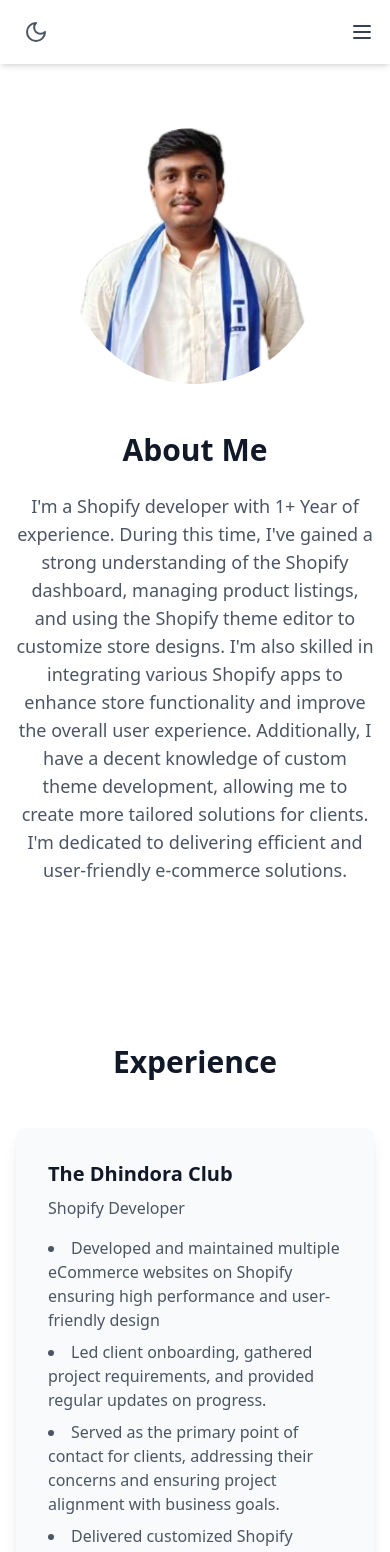
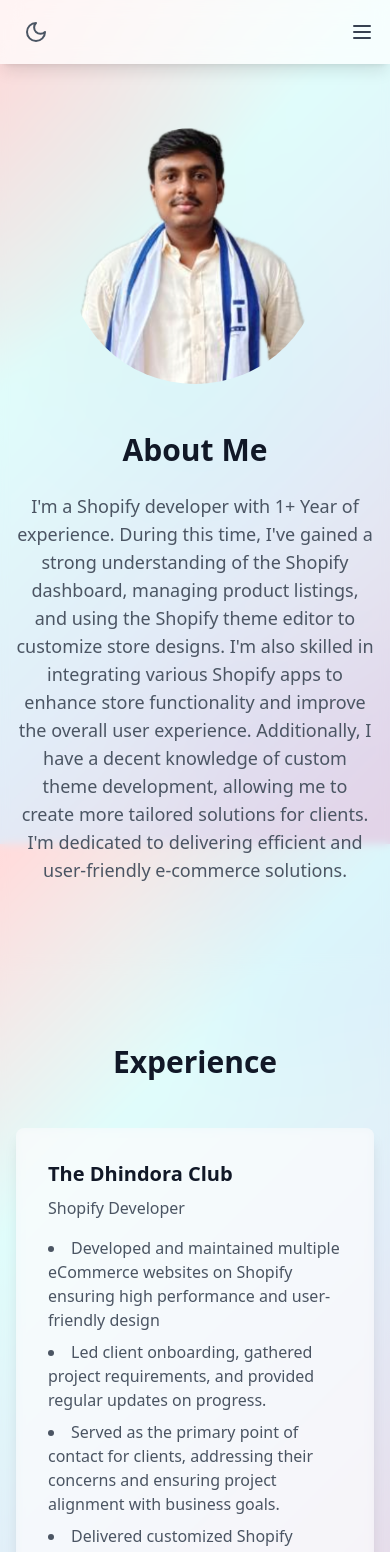
Before and after one commit to ZecTox/ZecTox-Portfolio, a React (Vite) app: page / in a window 390 px wide. Shown: the top 1552 px of the page. Built offline with nearby package versions, Linux system fonts and the light colour scheme.

Commit message:
added bg effects

```diff
--- a/src/App.tsx
+++ b/src/App.tsx
@@ -4,7 +4,6 @@ import { motion, AnimatePresence } from 'framer-motion';
 import { useInView } from 'react-intersection-observer';
 import { Link } from 'react-scroll';
 import tejasImage from './image.png';
-
 
 function App() {
   const [isMenuOpen, setIsMenuOpen] = useState(false);
@@ -46,20 +45,27 @@ function App() {
   ];
 
   return (
-    <div className={`min-h-screen ${isDarkMode ? 'dark bg-gray-900' : 'bg-gray-50'} transition-colors duration-300`}>
+    <div className={`min-h-screen relative ${isDarkMode ? 'dark animated-gradient-dark' : 'animated-gradient'}`}>
+      {/* Animated Background Shapes */}
+      <div className="shapes">
+        <div className="shape shape-1"></div>
+        <div className="shape shape-2"></div>
+        <div className="shape shape-3"></div>
+      </div>
+
       {/* Header/Navigation */}
       <motion.nav
         initial={{ y: -100 }}
         animate={{ y: 0 }}
         transition={{ duration: 0.5 }}
-        className={`fixed w-full top-0 z-50 ${isDarkMode ? 'bg-gray-900/90' : 'bg-white/90'} shadow-md backdrop-blur-sm`}
+        className={`fixed w-full top-0 z-50 ${isDarkMode ? 'bg-gray-900/70' : 'bg-white/70'} shadow-lg backdrop-blur-md glass`}
       >
         <div className="max-w-7xl mx-auto px-4 sm:px-6 lg:px-8">
           <div className="flex justify-between h-16">
             <div className="flex items-center space-x-4">
               <button
                 onClick={() => setIsDarkMode(!isDarkMode)}
-                className={`p-2 rounded-lg ${isDarkMode ? 'text-yellow-400 hover:bg-gray-800' : 'text-gray-600 hover:bg-gray-100'}`}
+                className={`p-2 rounded-lg ${isDarkMode ? 'text-yellow-400 hover:bg-gray-800/50' : 'text-gray-600 hover:bg-gray-100/50'} transition-all duration-300`}
               >
                 {isDarkMode ? <Sun size={24} /> : <Moon size={24} />}
               </button>
@@ -72,8 +78,8 @@ function App() {
                   spy={true}
                   smooth={true}
                   offset={-70}
-                  duration={100}
-                  className={`cursor-pointer ${isDarkMode ? 'text-gray-300 hover:text-blue-400' : 'text-gray-700 hover:text-blue-600'} transition-colors`}
+                  duration={500}
+                  className={`cursor-pointer ${isDarkMode ? 'text-gray-300 hover:text-blue-400' : 'text-gray-700 hover:text-blue-600'} transition-all duration-300`}
                 >
                   <motion.span
                     whileHover={{ scale: 1.1 }}
@@ -103,7 +109,7 @@ function App() {
               initial={{ opacity: 0, height: 0 }}
               animate={{ opacity: 1, height: 'auto' }}
               exit={{ opacity: 0, height: 0 }}
-              className={`sm:hidden ${isDarkMode ? 'bg-gray-900' : 'bg-white'}`}
+              className={`sm:hidden ${isDarkMode ? 'bg-gray-900/90' : 'bg-white/90'} backdrop-blur-md`}
             >
               <div className="px-2 pt-2 pb-3 space-y-1">
                 {navItems.map((item) => (
@@ -114,7 +120,7 @@ function App() {
                     smooth={true}
                     offset={-70}
                     duration={500}
-                    className={`block px-3 py-2 ${isDarkMode ? 'text-gray-300 hover:text-blue-400' : 'text-gray-700 hover:text-blue-600'} transition-colors`}
+                    className={`block px-3 py-2 ${isDarkMode ? 'text-gray-300 hover:text-blue-400' : 'text-gray-700 hover:text-blue-600'} transition-all duration-300`}
                     onClick={() => setIsMenuOpen(false)}
                   >
                     <motion.span
@@ -130,8 +136,10 @@ function App() {
         </AnimatePresence>
       </motion.nav>
 
+      {/* Content Sections */}
+      <div className="relative z-10">
         {/* About Section */}
-      <section id="about" className={`pt-32 pb-20 ${isDarkMode ? 'bg-gray-900' : 'bg-white'}`}>
+        <section id="about" className={`pt-32 pb-20 ${isDarkMode ? 'bg-gray-900/50' : 'bg-white/50'} backdrop-blur-sm`}>
           <div className="max-w-7xl mx-auto px-4 sm:px-6 lg:px-8">
             <motion.div
               ref={aboutRef}
@@ -166,7 +174,7 @@ function App() {
         </section>
 
         {/* Experience Section */}
-      <section id="experience" className={`py-20 ${isDarkMode ? 'bg-gray-900' : 'bg-white'}`}>
+        <section id="experience" className={`py-20 ${isDarkMode ? 'bg-gray-900/50' : 'bg-white/50'} backdrop-blur-sm`}>
           <div className="max-w-7xl mx-auto px-4 sm:px-6 lg:px-8">
             <motion.h2
               initial={{ opacity: 0, y: 20 }}
@@ -209,7 +217,7 @@ function App() {
                   whileInView={{ opacity: 1, x: 0 }}
                   viewport={{ once: true }}
                   whileHover={{ scale: 1.02 }}
-                className={`rounded-lg p-8 shadow-lg transition-all duration-300 ${isDarkMode ? 'bg-gray-800' : 'bg-gray-50'}`}
+                  className={`rounded-lg p-8 shadow-lg transition-all duration-300 ${isDarkMode ? 'bg-gray-800/50' : 'bg-gray-50/50'} backdrop-blur-sm`}
                 >
                   <h3 className={`text-xl font-semibold ${isDarkMode ? 'text-gray-300' : 'text-gray-900'}`}>{job.company}</h3>
                   <p className={`mt-2 ${isDarkMode ? 'text-gray-400' : 'text-gray-600'}`}>{job.role}</p>
@@ -233,7 +241,7 @@ function App() {
         </section>
 
         {/* Projects Section */}
-      <section id="projects" className={`py-20 ${isDarkMode ? 'bg-gray-800' : 'bg-gray-50'}`}>
+        <section id="projects" className={`py-20 ${isDarkMode ? 'bg-gray-800/50' : 'bg-gray-50/50'} backdrop-blur-sm`}>
           <div className="max-w-7xl mx-auto px-4 sm:px-6 lg:px-8">
             <motion.h2
               initial={{ opacity: 0, y: 20 }}
@@ -246,13 +254,76 @@ function App() {
 
             <div className="space-y-8">
               {[
-              { name: 'Total Ingredients', url: 'https://total-ingredients.com/' },
-              { name: 'Floaterz', url: 'https://floaterz.com/' },
-              { name: 'Lovebomb', url: 'https://www.lovebomb.co.in/' },
-              { name: 'Veloara Luxury', url: 'https://veloaraluxury.com/' },
-              { name: 'Dang Shoes', url: 'https://www.dangshoes.com/' },
-              { name: 'Silaye', url: 'https://silaye.in/' },
-              { name: 'The Trianglemart', url: 'https://thetrianglemart.com/' },
+                {
+                  name: 'Total Ingredients',
+                  url: 'https://total-ingredients.com/',
+                  contributions: [
+                    "Implemented custom theme modifications",
+                    "Integrated payment gateways and shipping solutions",
+                    "Optimized site performance and SEO",
+                    "Set up product inventory and variants"
+                  ]
+                },
+                {
+                  name: 'Floaterz',
+                  url: 'https://floaterz.com/',
+                  contributions: [
+                    "Customized theme design and functionality",
+                    "Implemented responsive layouts",
+                    "Set up product collections and filters",
+                    "Integrated third-party apps"
+                  ]
+                },
+                {
+                  name: 'Lovebomb',
+                  url: 'https://www.lovebomb.co.in/',
+                  contributions: [
+                    "Developed custom theme features",
+                    "Optimized checkout process",
+                    "Implemented marketing tools",
+                    "Enhanced mobile experience"
+                  ]
+                },
+                {
+                  name: 'Veloara Luxury',
+                  url: 'https://veloaraluxury.com/',
+                  contributions: [
+                    "Created luxury shopping experience",
+                    "Implemented advanced filtering",
+                    "Set up inventory management",
+                    "Optimized site speed"
+                  ]
+                },
+                {
+                  name: 'Dang Shoes',
+                  url: 'https://www.dangshoes.com/',
+                  contributions: [
+                    "Customized product display",
+                    "Implemented size guide",
+                    "Enhanced product filtering",
+                    "Optimized mobile navigation"
+                  ]
+                },
+                {
+                  name: 'Silaye',
+                  url: 'https://silaye.in/',
+                  contributions: [
+                    "Developed custom theme elements",
+                    "Set up product variants",
+                    "Implemented search functionality",
+                    "Enhanced user experience"
+                  ]
+                },
+                {
+                  name: 'The Trianglemart',
+                  url: 'https://thetrianglemart.com/',
+                  contributions: [
+                    "Customized theme design",
+                    "Implemented product organization",
+                    "Enhanced site navigation",
+                    "Optimized performance"
+                  ]
+                }
               ].map((store, index) => (
                 <motion.div
                   key={store.name}
@@ -261,7 +332,7 @@ function App() {
                   viewport={{ once: true }}
                   transition={{ delay: index * 0.1 }}
                   whileHover={{ scale: 1.02 }}
-                className={`rounded-lg shadow-lg overflow-hidden ${isDarkMode ? 'bg-gray-900' : 'bg-white'}`}
+                  className={`rounded-lg shadow-lg overflow-hidden ${isDarkMode ? 'bg-gray-900/50' : 'bg-white/50'} backdrop-blur-sm`}
                 >
                   <div className="flex flex-col md:flex-row">
                     <div className="w-full md:w-1/2 p-6">
@@ -281,11 +352,16 @@ function App() {
                         className="w-full rounded-lg shadow-md"
                       />
                     </div>
-                  <div className={`w-full md:w-1/2 p-6 ${isDarkMode ? 'bg-gray-800' : 'bg-gray-50'}`}>
+                    <div className={`w-full md:w-1/2 p-6 ${isDarkMode ? 'bg-gray-800/50' : 'bg-gray-50/50'}`}>
                       <h4 className={`text-xl font-semibold mb-4 ${isDarkMode ? 'text-gray-300' : 'text-gray-900'}`}>My Contributions</h4>
-                    <p className={isDarkMode ? 'text-gray-400' : 'text-gray-600'}>
-                      [Your contributions for {store.name} will go here. Please add details about your specific role, implementations, improvements, and achievements for this project.]
-                    </p>
+                      <ul className={`space-y-2 ${isDarkMode ? 'text-gray-400' : 'text-gray-600'}`}>
+                        {store.contributions.map((contribution, i) => (
+                          <li key={i} className="flex items-start">
+                            <span className="mr-2">•</span>
+                            <span>{contribution}</span>
+                          </li>
+                        ))}
+                      </ul>
                     </div>
                   </div>
                 </motion.div>
@@ -295,7 +371,7 @@ function App() {
         </section>
 
         {/* Technical Skills Section */}
-      <section id="technical-skills" className={`py-20 ${isDarkMode ? 'bg-gray-900' : 'bg-white'}`}>
+        <section id="technical-skills" className={`py-20 ${isDarkMode ? 'bg-gray-900/50' : 'bg-white/50'} backdrop-blur-sm`}>
           <div className="max-w-7xl mx-auto px-4 sm:px-6 lg:px-8">
             <motion.h2
               initial={{ opacity: 0, y: 20 }}
@@ -328,7 +404,7 @@ function App() {
                   viewport={{ once: true }}
                   transition={{ delay: index * 0.1 }}
                   whileHover={{ scale: 1.05 }}
-                className={`rounded-lg p-8 shadow-lg ${isDarkMode ? 'bg-gray-800' : 'bg-gray-50'}`}
+                  className={`rounded-lg p-8 shadow-lg ${isDarkMode ? 'bg-gray-800/50' : 'bg-gray-50/50'} backdrop-blur-sm`}
                 >
                   <h3 className={`text-xl font-semibold ${isDarkMode ? 'text-gray-300' : 'text-gray-900'}`}>{category.title}</h3>
                   <ul className="mt-4 space-y-2 list-disc list-inside">
@@ -351,7 +427,7 @@ function App() {
         </section>
 
         {/* Resume Section */}
-      <section id="resume" className={`py-20 ${isDarkMode ? 'bg-gray-800' : 'bg-gray-50'}`}>
+        <section id="resume" className={`py-20 ${isDarkMode ? 'bg-gray-800/50' : 'bg-gray-50/50'} backdrop-blur-sm`}>
           <div className="max-w-7xl mx-auto px-4 sm:px-6 lg:px-8">
             <motion.h2
               initial={{ opacity: 0, y: 20 }}
@@ -383,7 +459,7 @@ function App() {
         </section>
 
         {/* Contact Section */}
-      <section id="contact" className={`py-20 ${isDarkMode ? 'bg-gray-900' : 'bg-gray-50'}`}>
+        <section id="contact" className={`py-20 ${isDarkMode ? 'bg-gray-900/50' : 'bg-gray-50/50'} backdrop-blur-sm`}>
           <div className="max-w-7xl mx-auto px-4 sm:px-6 lg:px-8">
             <motion.h2
               initial={{ opacity: 0, y: 20 }}
@@ -436,7 +512,7 @@ function App() {
         </section>
 
         {/* Footer */}
-      <footer className={`${isDarkMode ? 'bg-gray-900' : 'bg-white'}`}>
+        <footer className={`${isDarkMode ? 'bg-gray-900/50' : 'bg-white/50'} backdrop-blur-sm`}>
           <div className="max-w-7xl mx-auto py-12 px-4 sm:px-6 lg:px-8">
             <motion.p
               initial={{ opacity: 0 }}
@@ -449,6 +525,7 @@ function App() {
           </div>
         </footer>
       </div>
+    </div>
   );
 }
 
--- a/src/index.css
+++ b/src/index.css
@@ -12,6 +12,99 @@ body {
 
 .dark {
   color-scheme: dark;
+}
+
+/* Animated Background */
+.animated-gradient {
+  background: linear-gradient(
+    315deg,
+    rgba(101,0,94,0.3) 3%,
+    rgba(60,132,206,0.3) 38%,
+    rgba(48,238,226,0.3) 68%,
+    rgba(255,25,25,0.3) 98%
+  );
+  animation: gradient 15s ease infinite;
+  background-size: 400% 400%;
+  background-attachment: fixed;
+}
+
+.animated-gradient-dark {
+  background: linear-gradient(
+    315deg,
+    rgba(20,0,36,0.8) 3%,
+    rgba(9,9,121,0.8) 38%,
+    rgba(0,31,84,0.8) 68%,
+    rgba(0,0,0,0.8) 98%
+  );
+  animation: gradient 15s ease infinite;
+  background-size: 400% 400%;
+  background-attachment: fixed;
+}
+
+@keyframes gradient {
+  0% {
+    background-position: 0% 0%;
+  }
+  50% {
+    background-position: 100% 100%;
+  }
+  100% {
+    background-position: 0% 0%;
+  }
+}
+
+/* Animated Shapes */
+.shapes {
+  position: fixed;
+  width: 100%;
+  height: 100%;
+  pointer-events: none;
+  z-index: 0;
+}
+
+.shape {
+  position: absolute;
+  filter: blur(50px);
+  opacity: 0.5;
+  animation: float 10s infinite;
+}
+
+.shape-1 {
+  background: rgba(255, 0, 0, 0.1);
+  width: 300px;
+  height: 300px;
+  left: -150px;
+  top: 0;
+}
+
+.shape-2 {
+  background: rgba(0, 0, 255, 0.1);
+  width: 400px;
+  height: 400px;
+  right: -200px;
+  bottom: -200px;
+  animation-delay: -2s;
+}
+
+.shape-3 {
+  background: rgba(0, 255, 255, 0.1);
+  width: 200px;
+  height: 200px;
+  right: 30%;
+  top: 30%;
+  animation-delay: -4s;
+}
+
+@keyframes float {
+  0% {
+    transform: translate(0, 0) rotate(0deg);
+  }
+  50% {
+    transform: translate(100px, 100px) rotate(180deg);
+  }
+  100% {
+    transform: translate(0, 0) rotate(360deg);
+  }
 }
 
 /* Custom scrollbar */
@@ -30,3 +123,9 @@ body {
 ::-webkit-scrollbar-thumb:hover {
   @apply bg-gray-500 dark:bg-gray-500;
 }
+
+/* Glass effect */
+.glass {
+  backdrop-filter: blur(10px);
+  -webkit-backdrop-filter: blur(10px);
+}
```
Also changed, not shown: 1 other file (tests, documents, lock files or other folders). Lines whose indentation alone changed are shown as unchanged.
